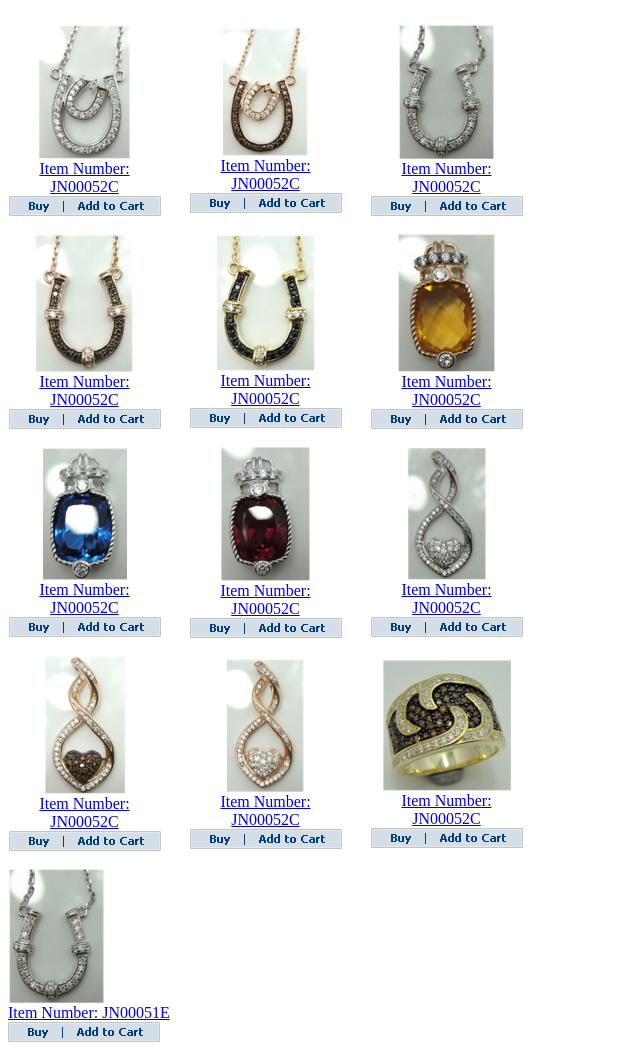
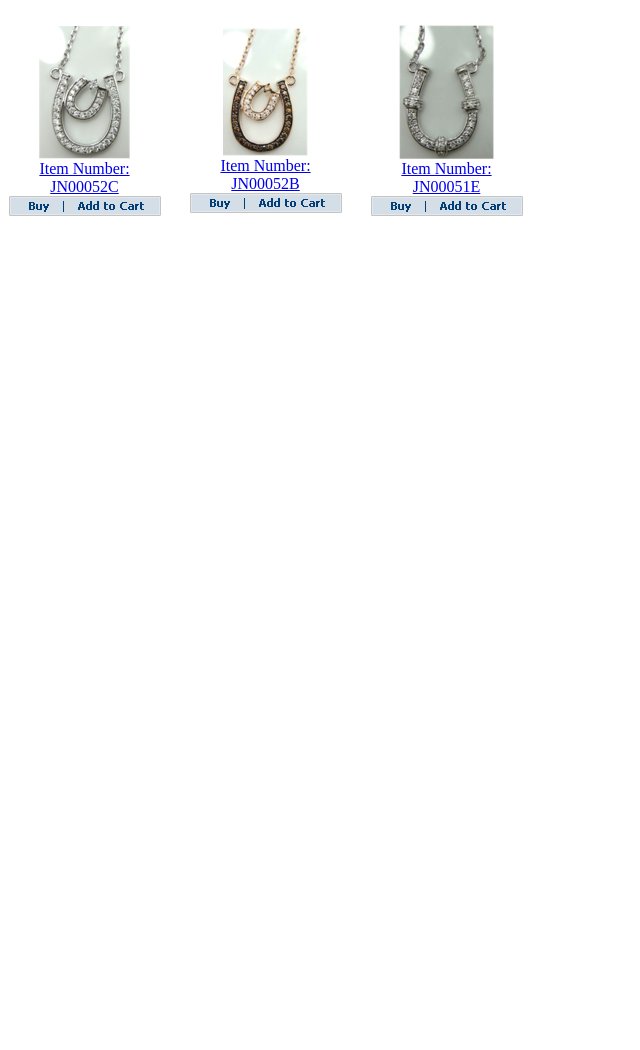
Before and after one commit to thedancomplex/hksjewelryfactory, a PHP site: page /main.php in a window 1280 px wide. Shown: the whole page, without its empty margins (0-640 px from the left). After the commit the page ends 216 px from the top, so only its background shows below. Run offline with PHP 8.4, Linux system fonts and the light colour scheme.

Commit message:
working on create table

```diff
--- a/main.php
+++ b/main.php
@@ -1,145 +1,5 @@
 <td align="left" valign="top" width="538"><a href="http://www.templatesfreelance.com"><img src="images/spacer.gif" border="0" height="16" width="100%"></a>
-<table border="0" cellpadding="0" cellspacing="0" width="515">
-<tbody>
-<tr>
-<td align=center> <a href="./"><img src="pix/image001.png" border="0"></a><br>
-<a href="./" class="text">Item Number: JN00052C</a><br>
-<!--<strong class="text">Price:</strong> <span class="text" style="color: rgb(255, 0, 0);">$88</span><br>-->
-<a href="./"><img src="images/but-buy.jpg" border="0"></a><a href="./"><img src="images/but-addtocart.jpg" border="0"></a> </td>
-<td width="28"></td>
 
-
-<td align=center> <a href="./"><img src="pix/image002.png" border="0"></a><br>
-<a href="./" class="text">Item Number: JN00052C</a><br>
-<!--<strong class="text">Price:</strong> <span class="text" style="color: rgb(255, 0, 0);">$88</span><br>-->
-<a href="./"><img src="images/but-buy.jpg" border="0"></a><a href="./"><img src="images/but-addtocart.jpg" border="0"></a> </td>
-<td width="28"></td>
-
-
-<td align=center> <a href="./"><img src="pix/image003.png" border="0"></a><br>
-<a href="./" class="text">Item Number: JN00052C</a><br>
-<!--<strong class="text">Price:</strong> <span class="text" style="color: rgb(255, 0, 0);">$88</span><br>-->
-<a href="./"><img src="images/but-buy.jpg" border="0"></a><a href="./"><img src="images/but-addtocart.jpg" border="0"></a> </td>
-
-
-</tr>
-</tbody>
-</table>
-<a href="./"><img src="images/spacer.gif" border="0" height="17" width="100%"></a>
-
-
-
-
-
-
-
-
-
-
-<table border="0" cellpadding="0" cellspacing="0" width="515">
-<tbody>
-<tr>
-<td align=center> <a href="./"><img src="pix/image004.png" border="0"></a><br>
-<a href="./" class="text">Item Number: JN00052C</a><br>
-<!--<strong class="text">Price:</strong> <span class="text" style="color: rgb(255, 0, 0);">$88</span><br>-->
-<a href="./"><img src="images/but-buy.jpg" border="0"></a><a href="./"><img src="images/but-addtocart.jpg" border="0"></a> </td>
-<td width="28"></td>
-
-
-<td align=center> <a href="./"><img src="pix/image005.png" border="0"></a><br>
-<a href="./" class="text">Item Number: JN00052C</a><br>
-<!--<strong class="text">Price:</strong> <span class="text" style="color: rgb(255, 0, 0);">$88</span><br>-->
-<a href="./"><img src="images/but-buy.jpg" border="0"></a><a href="./"><img src="images/but-addtocart.jpg" border="0"></a> </td>
-<td width="28"></td>
-
-
-<td align=center> <a href="./"><img src="pix/image006.png" border="0"></a><br>
-<a href="./" class="text">Item Number: JN00052C</a><br>
-<!--<strong class="text">Price:</strong> <span class="text" style="color: rgb(255, 0, 0);">$88</span><br>-->
-<a href="./"><img src="images/but-buy.jpg" border="0"></a><a href="./"><img src="images/but-addtocart.jpg" border="0"></a> </td>
-
-
-</tr>
-</tbody>
-</table>
-<a href="./"><img src="images/spacer.gif" border="0" height="17" width="100%"></a>
-
-
-
-
-
-
-
-
-
-
-
-<table border="0" cellpadding="0" cellspacing="0" width="515">
-<tbody>
-<tr>
-<td align=center> <a href="./"><img src="pix/image007.png" border="0"></a><br>
-<a href="./" class="text">Item Number: JN00052C</a><br>
-<!--<strong class="text">Price:</strong> <span class="text" style="color: rgb(255, 0, 0);">$88</span><br>-->
-<a href="./"><img src="images/but-buy.jpg" border="0"></a><a href="./"><img src="images/but-addtocart.jpg" border="0"></a> </td>
-<td width="28"></td>
-
-
-<td align=center> <a href="./"><img src="pix/image008.png" border="0"></a><br>
-<a href="./" class="text">Item Number: JN00052C</a><br>
-<!--<strong class="text">Price:</strong> <span class="text" style="color: rgb(255, 0, 0);">$88</span><br>-->
-<a href="./"><img src="images/but-buy.jpg" border="0"></a><a href="./"><img src="images/but-addtocart.jpg" border="0"></a> </td>
-<td width="28"></td>
-
-
-<td align=center> <a href="./"><img src="pix/image009.png" border="0"></a><br>
-<a href="./" class="text">Item Number: JN00052C</a><br>
-<!--<strong class="text">Price:</strong> <span class="text" style="color: rgb(255, 0, 0);">$88</span><br>-->
-<a href="./"><img src="images/but-buy.jpg" border="0"></a><a href="./"><img src="images/but-addtocart.jpg" border="0"></a> </td>
-
-
-</tr>
-</tbody>
-</table>
-<a href="./"><img src="images/spacer.gif" border="0" height="17" width="100%"></a>
-
-
-
-
-
-
-
-
-
-
-
-
-<table border="0" cellpadding="0" cellspacing="0" width="515">
-<tbody>
-<tr>
-<td align=center> <a href="./"><img src="pix/image010.png" border="0"></a><br>
-<a href="./" class="text">Item Number: JN00052C</a><br>
-<!--<strong class="text">Price:</strong> <span class="text" style="color: rgb(255, 0, 0);">$88</span><br>-->
-<a href="./"><img src="images/but-buy.jpg" border="0"></a><a href="./"><img src="images/but-addtocart.jpg" border="0"></a> </td>
-<td width="28"></td>
-
-
-<td align=center> <a href="./"><img src="pix/image011.png" border="0"></a><br>
-<a href="./" class="text">Item Number: JN00052C</a><br>
-<!--<strong class="text">Price:</strong> <span class="text" style="color: rgb(255, 0, 0);">$88</span><br>-->
-<a href="./"><img src="images/but-buy.jpg" border="0"></a><a href="./"><img src="images/but-addtocart.jpg" border="0"></a> </td>
-<td width="28"></td>
-
-
-<td align=center> <a href="./"><img src="pix/image012.png" border="0"></a><br>
-<a href="./" class="text">Item Number: JN00052C</a><br>
-<!--<strong class="text">Price:</strong> <span class="text" style="color: rgb(255, 0, 0);">$88</span><br>-->
-<a href="./"><img src="images/but-buy.jpg" border="0"></a><a href="./"><img src="images/but-addtocart.jpg" border="0"></a> </td>
-
-
-</tr>
-</tbody>
-</table>
-<a href="./"><img src="images/spacer.gif" border="0" height="17" width="100%"></a>
 
 <?php
 
@@ -161,8 +21,54 @@ function createTable($itemTable, $width)
 }
 
 $imgs = $items[2];
+// echo createItem($imgs[0],$imgs[1]);
+
+
+echo '
+<table border="0" cellpadding="0" cellspacing="0" width="515">
+<tbody>
+<tr>';
+
+
+$imgs = $items[0];
 echo createItem($imgs[0],$imgs[1]);
+
+
+
+echo '<td width="28"></td> ';
+
+
+$imgs = $items[1];
+echo createItem($imgs[0],$imgs[1]);
+
+echo '<td width="28"></td>';
+
+
+$imgs = $items[2];
+echo createItem($imgs[0],$imgs[1]);
+
+echo '
+</tr>
+</tbody>
+</table>
+<a href="./"><img src="images/spacer.gif" border="0" height="17" width="100%"></a>
+';
+
 ?>
+
+
+
+
+
+
+
+
+
+
+
+
+
+
 
 </td>
 </tr>
```
Also changed, not shown: itemTableBK.php (added, +27 -0 lines).
